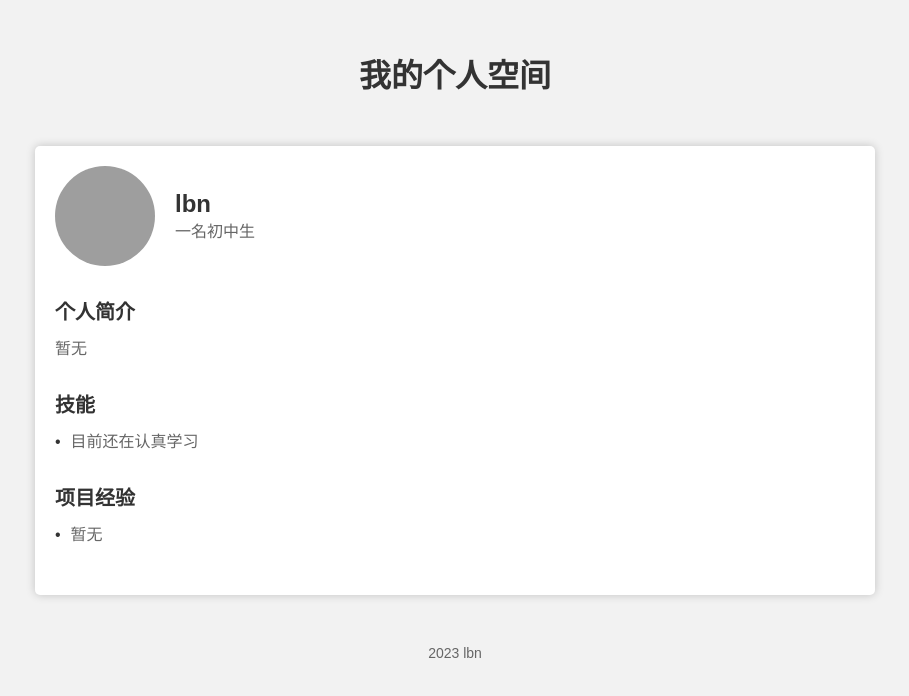
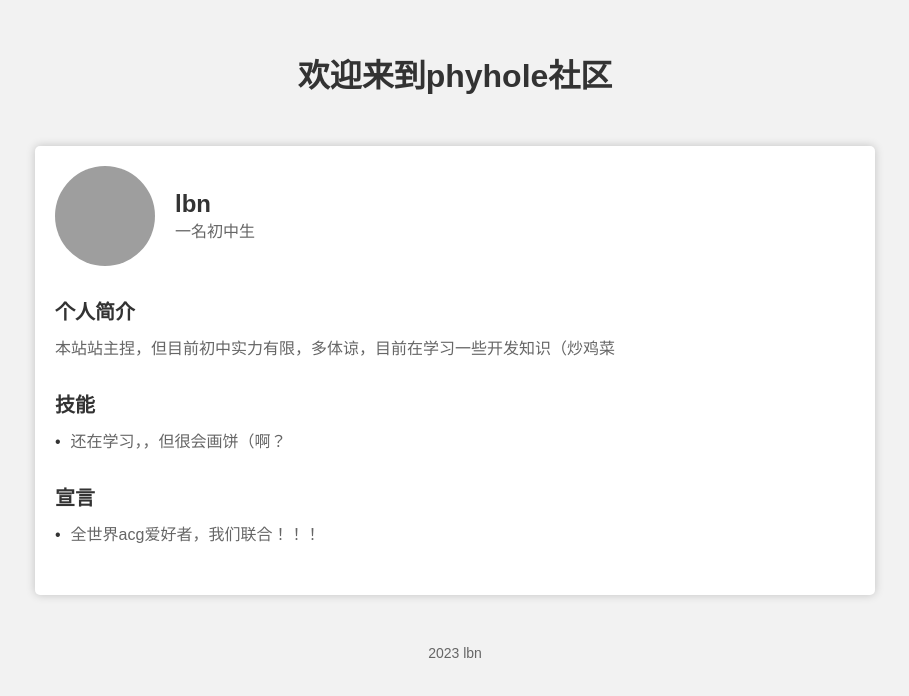
Before and after one commit to keshi0513/gpt-, a plain HTML site: page index.html in a window 1280 px wide. Shown: the whole page, without its empty margins (185-1094 px from the left). Drawn offline with Linux system fonts and the light colour scheme; grey boxes are pictures that could not be loaded.

Commit message:
Update index.html

```diff
--- a/index.html
+++ b/index.html
@@ -83,7 +83,7 @@
  </style>
 </head>
 <body>
- <h1>我的个人空间</h1>
+ <h1>欢迎来到phyhole社区</h1>
  <div class="container">
   <div class="profile">
    <img src="https://img2.huashi6.com/images/resource/2011/04/21/18299h509p0.jpg?imageMogr2/quality/75/interlace/1/thumbnail/!224x190r/gravity/North/crop/224x190/format/webp" alt="头像">
@@ -94,18 +94,18 @@
   </div>
   <div class="section">
    <h3>个人简介</h3>
-   <p>暂无</p>
+   <p>本站站主捏，但目前初中实力有限，多体谅，目前在学习一些开发知识（炒鸡菜</p>
   </div>
   <div class="section">
    <h3>技能</h3>
    <ul>
-    <li>目前还在认真学习</li>
+    <li>还在学习，，但很会画饼（啊？</li>
    </ul>
   </div>
   <div class="section">
-   <h3>项目经验</h3>
+   <h3>宣言</h3>
    <ul>
-    <li>暂无</li>
+    <li>全世界acg爱好者，我们联合！！！</li>
 
    </ul>
   </div>
```
